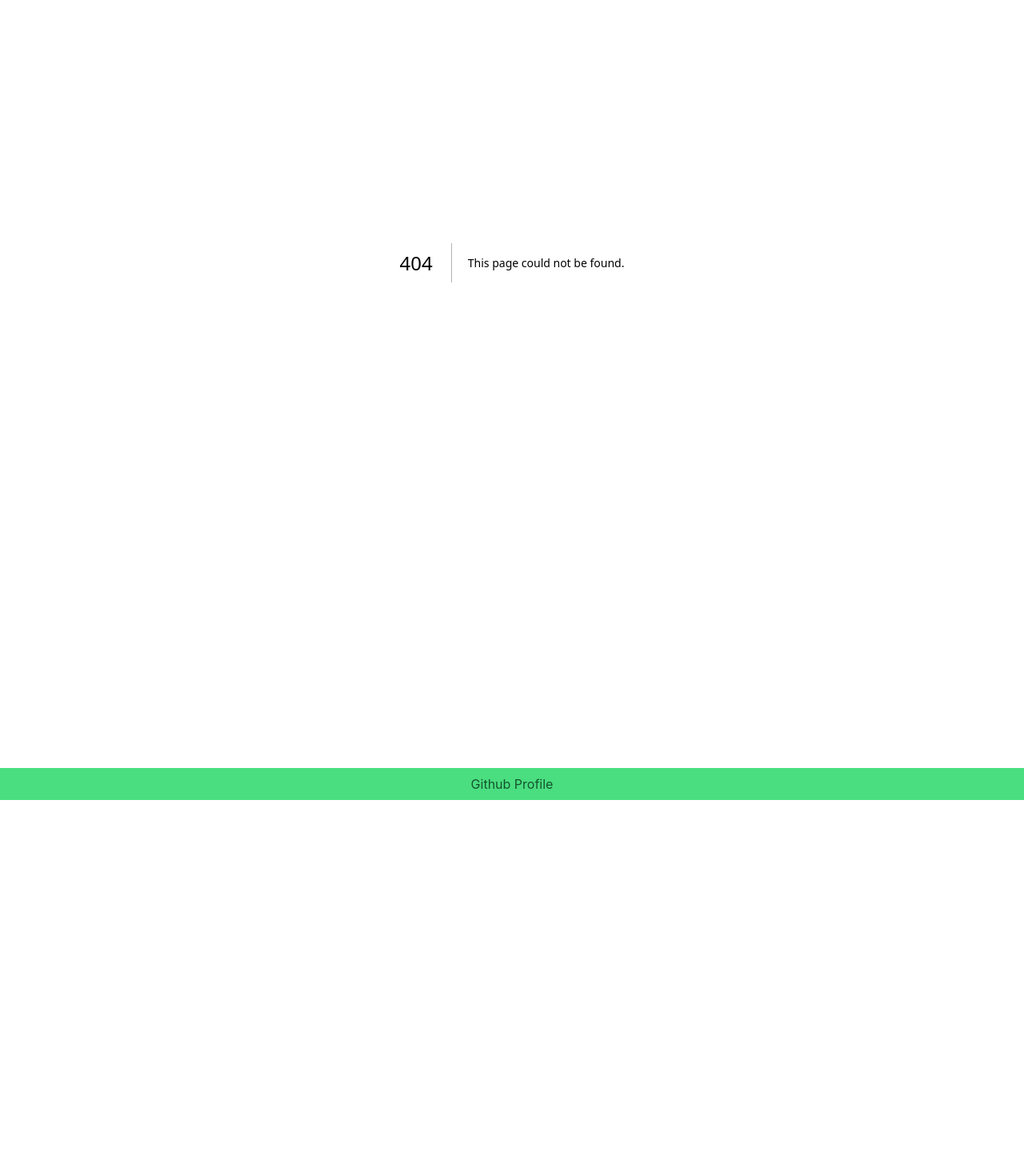
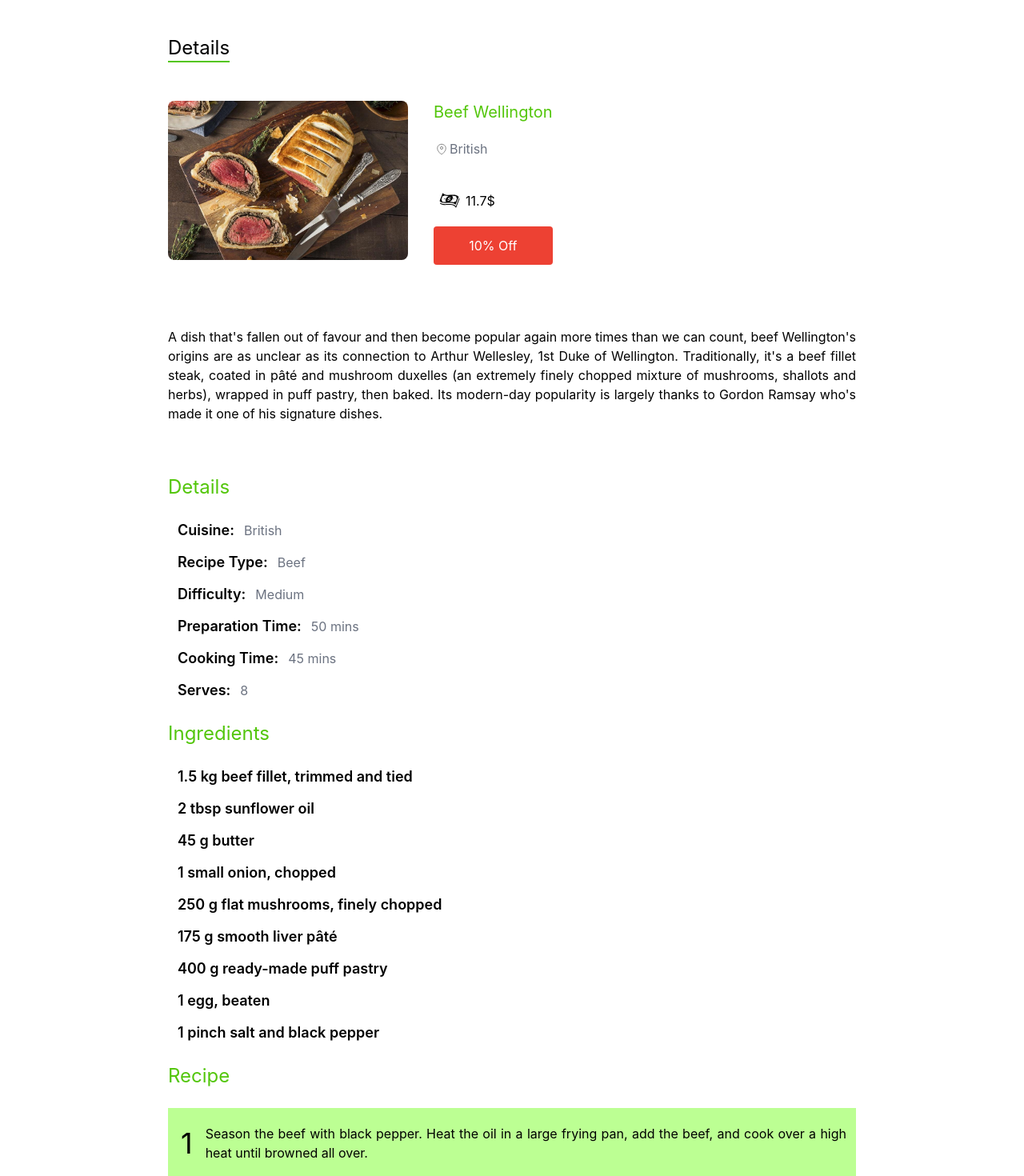
Before and after one commit to ItsMeArash/food-shop, a Next.js app: page /menu/1 in a window 1280 px wide. Before the commit this address had no page. Shown: the part 140-1610 px from the top of the page at 80% size. Before the commit the page ends 1140 px from the top, so only its background shows below. Built offline with nearby package versions, Linux system fonts and the light colour scheme; data requests are answered from the project's data file.

Commit message:
items' details page completed

```diff
--- a/components/layout/Layout.tsx
+++ b/components/layout/Layout.tsx
@@ -7,7 +7,7 @@ interface LayoutProps {
 const Layout = ({ children }: LayoutProps) => {
   return (
     <>
-      <header className="flex justify-between max-w-[900px] m-auto align-center py-5 text-base lg:text-lg xl:text-xl sm:p-3 md:p-5">
+      <header className="flex justify-between max-w-[900px] m-auto align-center py-5 text-base lg:text-lg xl:text-xl px-5 sm:p-3 md:p-5">
         <div>
           <Link href="/" className="text-header font-semibold ">
             IMA Food
--- /dev/null
+++ b/components/modules/Card.tsx
@@ -0,0 +1,31 @@
+import { MenuItem } from "@/types";
+import Location from "@/components/icons/Location";
+import Dollar from "@/components/icons/Dollar";
+import Link from "next/link";
+
+const Card = ({ id, name, price, details, discount }: MenuItem) => {
+  return (
+    <div className="flex flex-col w-[270px] mb-10 shadow-lg p-3 rounded-lg relative">
+      <img src={`/images/${id}.jpeg`} alt={name} className="w-full rounded" />
+      <div className="flex items-baseline justify-between text-gray-500 text-sm my-5">
+        <h4 className="text-header font-medium text-base">{name}</h4>
+        <div className="flex items-baseline justify-center">
+          <Location />
+          {details[0].Cuisine}
+        </div>
+      </div>
+      <div className="flex justify-start items-center">
+        <Dollar />
+        {discount ? (
+          <span className="text-[#ed4133]">{(price * (100 - discount)) / 100}$</span>
+        ) : (
+          <span>{price}$</span>
+        )}
+        {discount ? <div className="bg-[#ed4133] text-white p-1 rounded-md border-2 border-white absolute top-4 left-4">{discount}%</div> : null}
+      </div>
+      <Link href={`/menu/${id}`} className="bg-header text-white block w-full text-center mt-5 py-1 rounded">See Details</Link>
+    </div>
+  );
+};
+
+export default Card;
--- /dev/null
+++ b/components/templates/DetailsPage.tsx
@@ -0,0 +1,99 @@
+import { FoodDetails } from "@/types";
+import Location from "@/components/icons/Location";
+import Dollar from "../icons/Dollar";
+
+const DetailsPage = ({ data }: FoodDetails) => {
+  const {
+    id,
+    name,
+    price,
+    discount,
+    introduction,
+    details,
+    ingredients,
+    recipe,
+  } = data;
+
+  return (
+    // container
+    <div className="max-w-[900px] m-auto mt-24 p-3 sm:p-5">
+      <h2 className="border-b-2 border-header w-fit mb-12 text-2xl">Details</h2>
+      {/* sub-container */}
+      <div>
+        {/* banner */}
+        <div className="flex flex-col sm:flex-row">
+          <img
+            src={`/images/${id}.jpeg`}
+            alt={name}
+            className="w-full mb-5 sm:w-[300px] rounded-lg"
+          />
+          <div className="m-0 sm:ml-8">
+            <h3 className="text-xl text-header">{name}</h3>
+            {/* location */}
+            <span className="flex items-center text-gray-500 mt-5 mb-10">
+              <Location />
+              {details[0].Cuisine}
+            </span>
+            {/* price */}
+            <span className="flex items-center">
+              <Dollar />
+              {discount ? (price * (100 - discount)) / 100 : price}$
+            </span>
+            {/* discount */}
+            {discount ? (
+              <span className="bg-[#ed4133] text-white py-3 flex justify-center rounded mt-5">
+                {discount}% Off
+              </span>
+            ) : null}
+          </div>
+        </div>
+        {/* introduction */}
+        <div className="my-16 leading-6 text-justify">
+          <p>{introduction}</p>
+        </div>
+        {/* details */}
+        <div className="mb-15">
+          <h4 className="text-2xl text-header my-6">Details</h4>
+          <ul>
+            {details.map((item, index) => (
+              <li key={index} className="flex items-center my-3">
+                <p className="text-lg font-semibold mx-3">
+                  {Object.keys(item)[0]}:{" "}
+                </p>
+                <span className="text-gray-500">{Object.values(item)[0]}</span>
+              </li>
+            ))}
+          </ul>
+        </div>
+        {/* details */}
+        <div className="mb-15">
+          <h4 className="text-2xl text-header my-6">Ingredients</h4>
+          <ul>
+            {ingredients.map((item, index) => (
+              <li key={index} className="flex items-center my-3">
+                <p className="text-lg font-semibold mx-3">{item}</p>
+              </li>
+            ))}
+          </ul>
+        </div>
+        {/* recipe */}
+        <div className="mb-24">
+          <h4 className="text-2xl text-header my-6">Recipe</h4>
+          {recipe.map((item, index) => (
+            <div
+              key={index}
+              className={`flex items-center py-5 px-3 text-justify ${
+                index % 2 ? "bg-[#e8ffdb]" : "bg-[#bcff93]"
+              }`}
+            >
+              <span className="text-4xl mr-4 ml-1">{index + 1}</span>
+              <p>{item}</p>
+            </div>
+          ))}
+        </div>
+      </div>
+    </div>
+  );
+};
+
+export default DetailsPage;
--- /dev/null
+++ b/components/templates/MenuPage.tsx
@@ -0,0 +1,18 @@
+import { MenuProps } from "@/types";
+import Card from "../modules/Card";
+
+const MenuPage = ({ data }: MenuProps) => {
+  return (
+    <div className="p-3 sm:p-5 max-w-[900px] m-auto mt-[100px]">
+      <h2 className="w-fit mb-[50px] text-2xl border-b-4 border-header">Menu</h2>
+
+      <div className="flex flex-wrap justify-around md:justify-between">
+        {data.map((item) => (
+          <Card key={item.id} {...item}/>
+        ))}
+      </div>
+    </div>
+  );
+};
+
+export default MenuPage;
--- /dev/null
+++ b/pages/categories/index.tsx
@@ -0,0 +1,7 @@
+const Categories = () => {
+  return (
+    <div>Categories</div>
+  )
+}
+
+export default Categories
--- /dev/null
+++ b/pages/menu/[id].tsx
@@ -0,0 +1,45 @@
+import DetailsPage from "@/components/templates/DetailsPage";
+import { Context, FoodDetails, MenuItem } from "@/types";
+import { useRouter } from "next/router";
+
+const Details = ({ data }: FoodDetails) => {
+  const router = useRouter();
+  if (router.isFallback) {
+    return <h2>Loading Page...</h2>;
+  }
+  return <DetailsPage data={data}/>;
+};
+
+export default Details;
+
+export async function getStaticPaths() {
+  const res = await fetch("http://localhost:3001/data");
+  const json = await res.json();
+  const data = json.slice(0, 10);
+
+  const paths = data.map((item: MenuItem) => ({
+    params: { id: item.id.toString() },
+  }));
+
+  return {
+    paths,
+    fallback: true,
+  };
+}
+
+export async function getStaticProps(context: Context) {
+  const {
+    params: { id },
+  } = context;
+  const res = await fetch(`http://localhost:3001/data/${id}`);
+  const data = await res.json();
+
+  if (!data.id) {
+    return {
+      notFound: true,
+    };
+  }
+  return {
+    props: { data },
+  };
+}
--- /dev/null
+++ b/pages/menu/index.tsx
@@ -0,0 +1,23 @@
+import MenuPage from "@/components/templates/MenuPage";
+import { MenuProps } from "@/types";
+
+
+
+const Menu = ({ data }: MenuProps) => {
+  return (
+    <div>
+      <MenuPage data={data}/>
+    </div>
+  );
+};
+export default Menu;
+
+export async function getStaticProps() {
+  const res = await fetch("http://localhost:3001/data");
+  const data = await res.json();
+
+  return {
+    props: { data },
+    revalidate: 60 * 60
+  }
+}
--- /dev/null
+++ b/types.ts
@@ -0,0 +1,32 @@
+export interface MenuItem {
+  id: number;
+  name: string;
+  price: number;
+  discount: number;
+  introduction: string;
+  details: {
+    Cuisine: string;
+    RecipeType: string;
+    Difficulty: string;
+    PreparationTime: string;
+    CookingTime: string;
+    Serves: string;
+  }[];
+  ingredients: string[];
+  recipe: string[];
+}
+
+export interface FoodDetails {
+  data: MenuItem;
+}
+
+export interface MenuProps {
+  data: MenuItem[];
+}
+
+export interface Context {
+  params: {id?: string};
+  locales?: string | undefined;
+  locale?: string | undefined;
+  defaultLocale?: string | undefined;
+}
```
